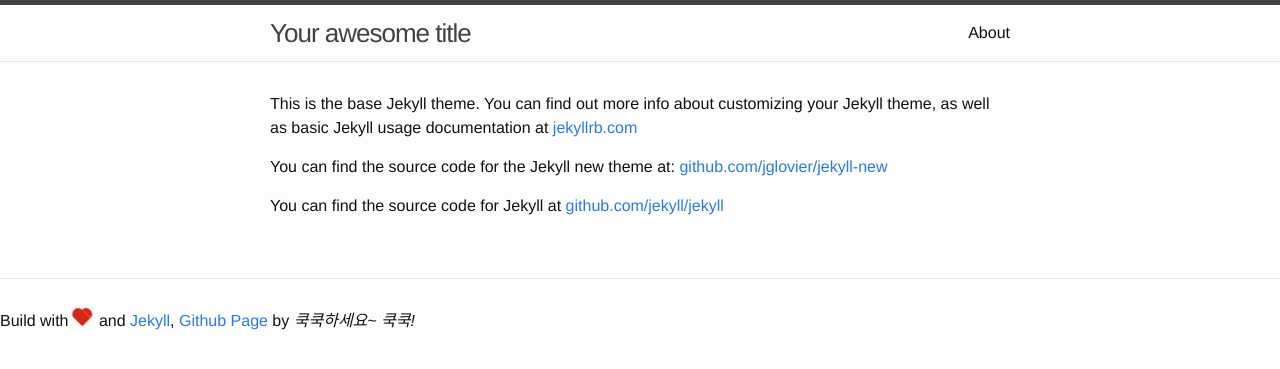
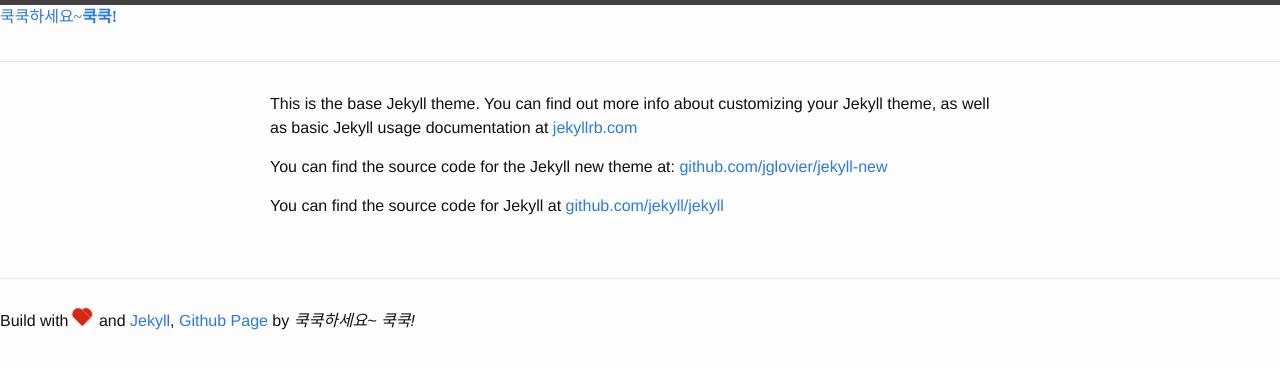
Before and after one commit to AhhyeonJo/ahhyeonjo.github.com, a Jekyll site: the page built from about.md, in a window 1280 px wide, cut to the strip 0-374 px from the top of the page. Shown: the top 369 px of the strip. Built offline with Jekyll 4.4.1, drawn with Linux system fonts in a browser that asks for light colours; nearby versions of some CDN libraries; some web fonts are replaced.

Commit message:
Update header.html

```diff
--- a/_includes/header.html
+++ b/_includes/header.html
@@ -1,27 +1,5 @@
-<header class="site-header">
-
-  <div class="wrapper">
-
-    <a class="site-title" href="{{ site.baseurl }}/">{{ site.title }}</a>
-
-    <nav class="site-nav">
-      <a href="#" class="menu-icon">
-        <svg viewBox="0 0 18 15">
-          <path fill="#424242" d="M18,1.484c0,0.82-0.665,1.484-1.484,1.484H1.484C0.665,2.969,0,2.304,0,1.484l0,0C0,0.665,0.665,0,1.484,0 h15.031C17.335,0,18,0.665,18,1.484L18,1.484z"/>
-          <path fill="#424242" d="M18,7.516C18,8.335,17.335,9,16.516,9H1.484C0.665,9,0,8.335,0,7.516l0,0c0-0.82,0.665-1.484,1.484-1.484 h15.031C17.335,6.031,18,6.696,18,7.516L18,7.516z"/>
-          <path fill="#424242" d="M18,13.516C18,14.335,17.335,15,16.516,15H1.484C0.665,15,0,14.335,0,13.516l0,0 c0-0.82,0.665-1.484,1.484-1.484h15.031C17.335,12.031,18,12.696,18,13.516L18,13.516z"/>
-        </svg>
-      </a>
-
-      <div class="trigger">
-        {% for page in site.pages %}
-          {% if page.title %}
-          <a class="page-link" href="{{ page.url | prepend: site.baseurl }}">{{ page.title }}</a>
-          {% endif %}
-        {% endfor %}
-      </div>
-    </nav>
-
-  </div>
-
+<header>
+    <div class="site-header">
+        <a href="{{ site.baseurl }}/"><span><font face="문체부 쓰기 정체">쿡쿡하세요~<b>쿡쿡!</font></b></span></a>
+    </div>
 </header>
```
